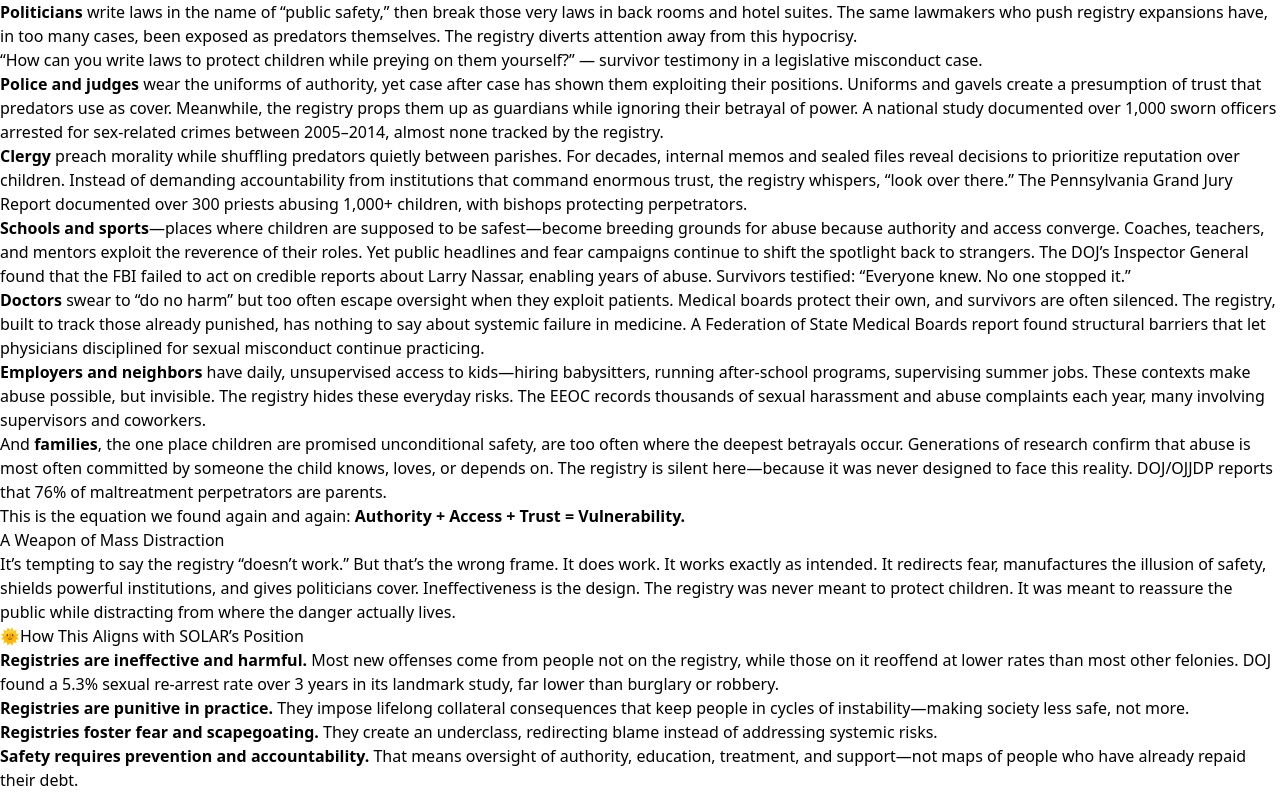
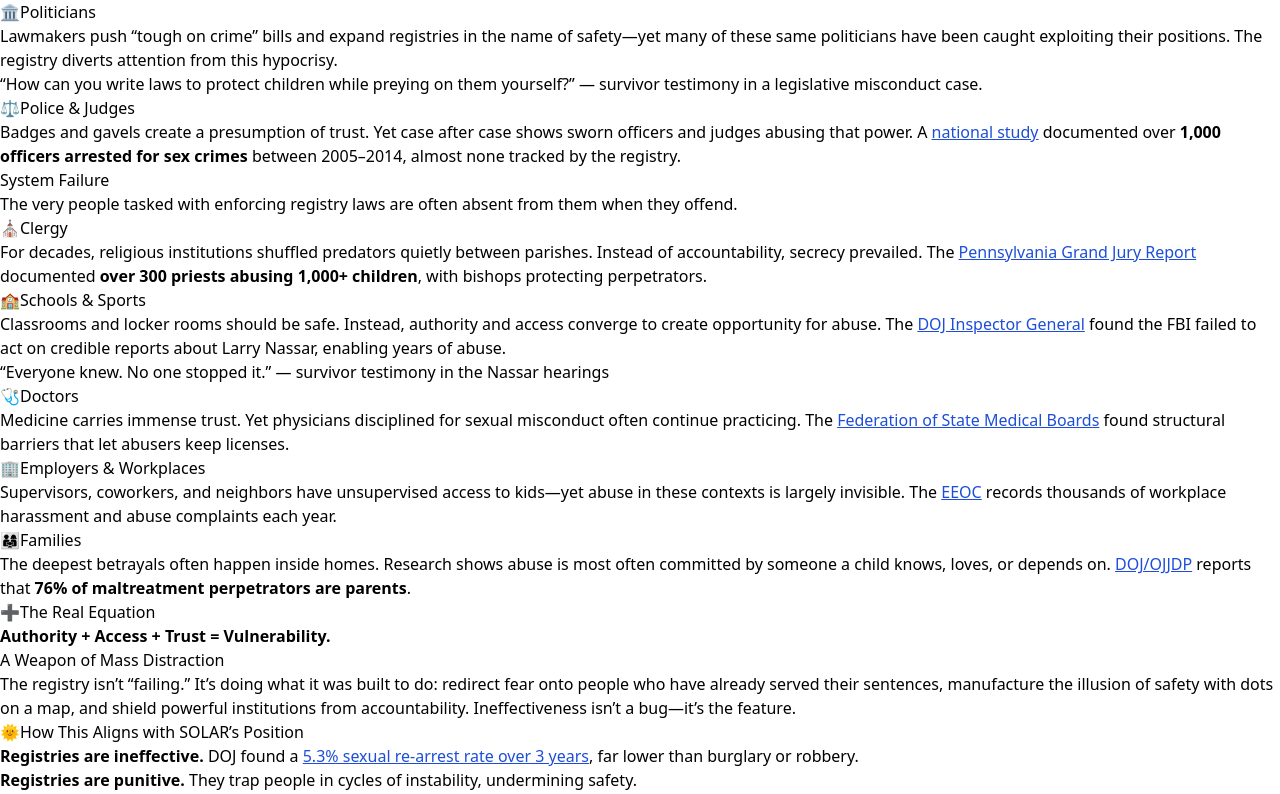
Before and after one commit to projectsolarrecon/Solar, a React (Vite) app: page /blog/2025-09-25-high-profile-cases-conclusion in a window 1280 px wide. Shown: the part 3386-4180 px from the top of the page. Built offline with nearby package versions, Linux system fonts and the light colour scheme.

Commit message:
Update 2025-09-25-high-profile-cases-conclusion.tsx

```diff
--- a/src/pages/blog/2025-09-25-high-profile-cases-conclusion.tsx
+++ b/src/pages/blog/2025-09-25-high-profile-cases-conclusion.tsx
@@ -12,9 +12,6 @@ const linkCls =
   "text-blue-700 underline underline-offset-2 hover:text-blue-900";
 
 export default function HighProfileCasesConclusion(): JSX.Element {
-  try {
-    console.log("✅ HighProfileCasesConclusion component loaded");
-
   return (
     <BlogLayout
       title="The Registry Is Working Exactly as Designed"
@@ -31,8 +28,8 @@ export default function HighProfileCasesConclusion(): JSX.Element {
             The registry doesn’t fail by accident — it fails by design. It
             creates the illusion of safety while scapegoating people who’ve
             already repaid their debt, all while hiding systemic risks in
-              authority, trust, and access. True prevention requires oversight
-              and accountability, not dots on a map.
+            authority, trust, and access. True prevention requires oversight and
+            accountability, not dots on a map.
           </p>
         </Callout>
 
@@ -42,135 +39,181 @@ export default function HighProfileCasesConclusion(): JSX.Element {
         />
         <p>
           The registry tells a simple story: danger looks like a stranger,
-            danger is predictable, danger can be quarantined by drawing dots on
-            a map. But every domain we explored told a different story—one that
+          danger is predictable, danger can be quarantined by drawing dots on a
+          map. But every domain we explored told a different story—one that
           should unsettle anyone who genuinely cares about children’s safety.
         </p>
 
-          <ul>
-            <li>
-              <strong>Politicians</strong> write laws in the name of “public
-              safety,” then break those very laws in back rooms and hotel
-              suites. The same lawmakers who push registry expansions have, in
-              too many cases, been exposed as predators themselves. The registry
-              diverts attention away from this hypocrisy.
-            </li>
-          </ul>
+        <BandHeader title="Politicians" icon="🏛️" />
+        <p>
+          Lawmakers push “tough on crime” bills and expand registries in the
+          name of safety—yet many of these same politicians have been caught
+          exploiting their positions. The registry diverts attention from this
+          hypocrisy.
+        </p>
         <PullQuote>
           “How can you write laws to protect children while preying on them
           yourself?” — survivor testimony in a legislative misconduct case.
         </PullQuote>
 
-          <ul>
-            <li>
-              <strong>Police and judges</strong> wear the uniforms of authority,
-              yet case after case has shown them exploiting their positions.
-              Uniforms and gavels create a presumption of trust that predators
-              use as cover. Meanwhile, the registry props them up as guardians
-              while ignoring their betrayal of power. A national study
-              documented over 1,000 sworn officers arrested for sex-related
-              crimes between 2005–2014, almost none tracked by the registry.
-            </li>
-            <li>
-              <strong>Clergy</strong> preach morality while shuffling predators
-              quietly between parishes. For decades, internal memos and sealed
-              files reveal decisions to prioritize reputation over children.
-              Instead of demanding accountability from institutions that command
-              enormous trust, the registry whispers, “look over there.” The
-              Pennsylvania Grand Jury Report documented over 300 priests abusing
-              1,000+ children, with bishops protecting perpetrators.
-            </li>
-            <li>
-              <strong>Schools and sports</strong>—places where children are
-              supposed to be safest—become breeding grounds for abuse because
-              authority and access converge. Coaches, teachers, and mentors
-              exploit the reverence of their roles. Yet public headlines and
-              fear campaigns continue to shift the spotlight back to strangers.
-              The DOJ’s Inspector General found that the FBI failed to act on
-              credible reports about Larry Nassar, enabling years of abuse.
-              Survivors testified: “Everyone knew. No one stopped it.”
-            </li>
-            <li>
-              <strong>Doctors</strong> swear to “do no harm” but too often
-              escape oversight when they exploit patients. Medical boards
-              protect their own, and survivors are often silenced. The registry,
-              built to track those already punished, has nothing to say about
-              systemic failure in medicine. A Federation of State Medical Boards
-              report found structural barriers that let physicians disciplined
-              for sexual misconduct continue practicing.
-            </li>
-            <li>
-              <strong>Employers and neighbors</strong> have daily, unsupervised
-              access to kids—hiring babysitters, running after-school programs,
-              supervising summer jobs. These contexts make abuse possible, but
-              invisible. The registry hides these everyday risks. The EEOC
-              records thousands of sexual harassment and abuse complaints each
-              year, many involving supervisors and coworkers.
-            </li>
-            <li>
-              And <strong>families</strong>, the one place children are promised
-              unconditional safety, are too often where the deepest betrayals
-              occur. Generations of research confirm that abuse is most often
-              committed by someone the child knows, loves, or depends on. The
-              registry is silent here—because it was never designed to face this
-              reality. DOJ/OJJDP reports that 76% of maltreatment perpetrators
-              are parents.
-            </li>
-          </ul>
+        <BandHeader title="Police & Judges" icon="⚖️" />
+        <p>
+          Badges and gavels create a presumption of trust. Yet case after case
+          shows sworn officers and judges abusing that power. A{" "}
+          <a
+            className={linkCls}
+            href="https://scholarworks.bgsu.edu/cgi/viewcontent.cgi?article=1118&context=criminal_justice_pub"
+            target="_blank"
+            rel="noopener noreferrer"
+          >
+            national study
+          </a>{" "}
+          documented over <strong>1,000 officers arrested for sex crimes</strong>{" "}
+          between 2005–2014, almost none tracked by the registry.
+        </p>
+        <Callout variant="urgent" title="System Failure">
+          <p>
+            The very people tasked with enforcing registry laws are often absent
+            from them when they offend.
+          </p>
+        </Callout>
 
+        <BandHeader title="Clergy" icon="⛪" />
         <p>
-            This is the equation we found again and again:{" "}
+          For decades, religious institutions shuffled predators quietly between
+          parishes. Instead of accountability, secrecy prevailed. The{" "}
+          <a
+            className={linkCls}
+            href="https://www.attorneygeneral.gov/report/"
+            target="_blank"
+            rel="noopener noreferrer"
+          >
+            Pennsylvania Grand Jury Report
+          </a>{" "}
+          documented{" "}
+          <strong>over 300 priests abusing 1,000+ children</strong>, with bishops
+          protecting perpetrators.
+        </p>
+
+        <BandHeader title="Schools & Sports" icon="🏫" />
+        <p>
+          Classrooms and locker rooms should be safe. Instead, authority and
+          access converge to create opportunity for abuse. The{" "}
+          <a
+            className={linkCls}
+            href="https://oig.justice.gov/sites/default/files/reports/21-093.pdf"
+            target="_blank"
+            rel="noopener noreferrer"
+          >
+            DOJ Inspector General
+          </a>{" "}
+          found the FBI failed to act on credible reports about Larry Nassar,
+          enabling years of abuse.
+        </p>
+        <PullQuote>
+          “Everyone knew. No one stopped it.” — survivor testimony in the Nassar
+          hearings
+        </PullQuote>
+
+        <BandHeader title="Doctors" icon="🩺" />
+        <p>
+          Medicine carries immense trust. Yet physicians disciplined for sexual
+          misconduct often continue practicing. The{" "}
+          <a
+            className={linkCls}
+            href="https://www.fsmb.org/siteassets/advocacy/policies/report-of-the-workgroup-on-physician-sexual-misconduct.pdf"
+            target="_blank"
+            rel="noopener noreferrer"
+          >
+            Federation of State Medical Boards
+          </a>{" "}
+          found structural barriers that let abusers keep licenses.
+        </p>
+
+        <BandHeader title="Employers & Workplaces" icon="🏢" />
+        <p>
+          Supervisors, coworkers, and neighbors have unsupervised access to
+          kids—yet abuse in these contexts is largely invisible. The{" "}
+          <a
+            className={linkCls}
+            href="https://www.eeoc.gov/data/enforcement-and-litigation-statistics"
+            target="_blank"
+            rel="noopener noreferrer"
+          >
+            EEOC
+          </a>{" "}
+          records thousands of workplace harassment and abuse complaints each
+          year.
+        </p>
+
+        <BandHeader title="Families" icon="👨‍👩‍👧" />
+        <p>
+          The deepest betrayals often happen inside homes. Research shows abuse
+          is most often committed by someone a child knows, loves, or depends
+          on.{" "}
+          <a
+            className={linkCls}
+            href="https://www.ojjdp.gov/ojstatbb/structure_process/qa09201.asp"
+            target="_blank"
+            rel="noopener noreferrer"
+          >
+            DOJ/OJJDP
+          </a>{" "}
+          reports that <strong>76% of maltreatment perpetrators are parents</strong>.
+        </p>
+
+        <Callout variant="reminder" title="The Real Equation" icon="➕">
+          <p>
             <strong>Authority + Access + Trust = Vulnerability.</strong>
           </p>
+        </Callout>
 
         <Divider label="A Weapon of Mass Distraction" />
         <p>
-            It’s tempting to say the registry “doesn’t work.” But that’s the
-            wrong frame. It does work. It works exactly as intended. It
-            redirects fear, manufactures the illusion of safety, shields
-            powerful institutions, and gives politicians cover. Ineffectiveness
-            is the design. The registry was never meant to protect children. It
-            was meant to reassure the public while distracting from where the
-            danger actually lives.
+          The registry isn’t “failing.” It’s doing what it was built to do:
+          redirect fear onto people who have already served their sentences,
+          manufacture the illusion of safety with dots on a map, and shield
+          powerful institutions from accountability. Ineffectiveness isn’t a
+          bug—it’s the feature.
         </p>
 
         <BandHeader title="How This Aligns with SOLAR’s Position" icon="🌞" />
         <ul>
           <li>
-              <strong>Registries are ineffective and harmful.</strong> Most new
-              offenses come from people not on the registry, while those on it
-              reoffend at lower rates than most other felonies. DOJ found a 5.3%
-              sexual re-arrest rate over 3 years in its landmark study, far
-              lower than burglary or robbery.
+            <strong>Registries are ineffective.</strong> DOJ found a{" "}
+            <a
+              className={linkCls}
+              href="https://smart.ojp.gov/sites/g/files/xyckuh231/files/media/document/recidivismofadultsexualoffenders.pdf"
+              target="_blank"
+              rel="noopener noreferrer"
+            >
+              5.3% sexual re-arrest rate over 3 years
+            </a>
+            , far lower than burglary or robbery.
           </li>
           <li>
-              <strong>Registries are punitive in practice.</strong> They impose
-              lifelong collateral consequences that keep people in cycles of
-              instability—making society less safe, not more.
+            <strong>Registries are punitive.</strong> They trap people in cycles
+            of instability, undermining safety.
           </li>
           <li>
-              <strong>Registries foster fear and scapegoating.</strong> They
-              create an underclass, redirecting blame instead of addressing
-              systemic risks.
+            <strong>Registries foster fear.</strong> They create scapegoats
+            instead of addressing systemic risks.
           </li>
           <li>
-              <strong>Safety requires prevention and accountability.</strong>{" "}
-              That means oversight of authority, education, treatment, and
-              support—not maps of people who have already repaid their debt.
+            <strong>Real safety requires prevention.</strong> Oversight,
+            education, treatment, and accountability—not maps.
           </li>
         </ul>
 
         <Divider label="The Final Word" />
-          <p>
-            The registry is not a broken system. It is a system that works
-            against prevention, accountability, and truth. It is a mirror turned
-            the wrong way—reflecting dots of people who’ve repaid their debt,
-            while the real danger sits behind pulpits, badges, locker rooms,
-            exam tables, and dinner tables. If we keep staring at the map, we
-            will never see the truth.
-          </p>
+        <PullQuote>
+          The registry is not broken. It is a mirror turned the wrong way—
+          reflecting dots of people who’ve repaid their debt, while the real
+          danger sits behind pulpits, badges, locker rooms, exam tables, and
+          dinner tables.
+        </PullQuote>
 
-          <BandHeader title="Data Sources" icon="📚" />
+        <BandHeader title="Comprehensive Source List" icon="📚" />
         <ul className="list-disc pl-6">
           <li>
             <a
@@ -199,8 +242,7 @@ export default function HighProfileCasesConclusion(): JSX.Element {
               target="_blank"
               rel="noopener noreferrer"
             >
-                BJS — Recidivism of Prisoners Released in 34 States (2012
-                cohort)
+              BJS — Recidivism of Prisoners Released in 34 States (2012 cohort)
             </a>
           </li>
           <li>
@@ -210,8 +252,8 @@ export default function HighProfileCasesConclusion(): JSX.Element {
               target="_blank"
               rel="noopener noreferrer"
             >
-                BJS — Recidivism of Sex Offenders Released from State Prison
-                (2005 cohort)
+              BJS — Recidivism of Sex Offenders Released from State Prison (2005
+              cohort)
             </a>
           </li>
           <li>
@@ -231,8 +273,8 @@ export default function HighProfileCasesConclusion(): JSX.Element {
               target="_blank"
               rel="noopener noreferrer"
             >
-                Stinson et al. — Police sexual misconduct: arrested officers
-                study (BGSU)
+              Stinson et al. — Police sexual misconduct: arrested officers study
+              (BGSU)
             </a>
           </li>
           <li>
@@ -368,13 +410,4 @@ export default function HighProfileCasesConclusion(): JSX.Element {
       </article>
     </BlogLayout>
   );
-  } catch (e) {
-    console.error("❌ Blog page crashed:", e);
-    return (
-      <div style={{ padding: "2rem", color: "red" }}>
-        <h1>⚠️ Blog Page Error</h1>
-        <p>{String(e)}</p>
-      </div>
-    );
 }
-}
```
Lines whose indentation alone changed are shown as unchanged.
